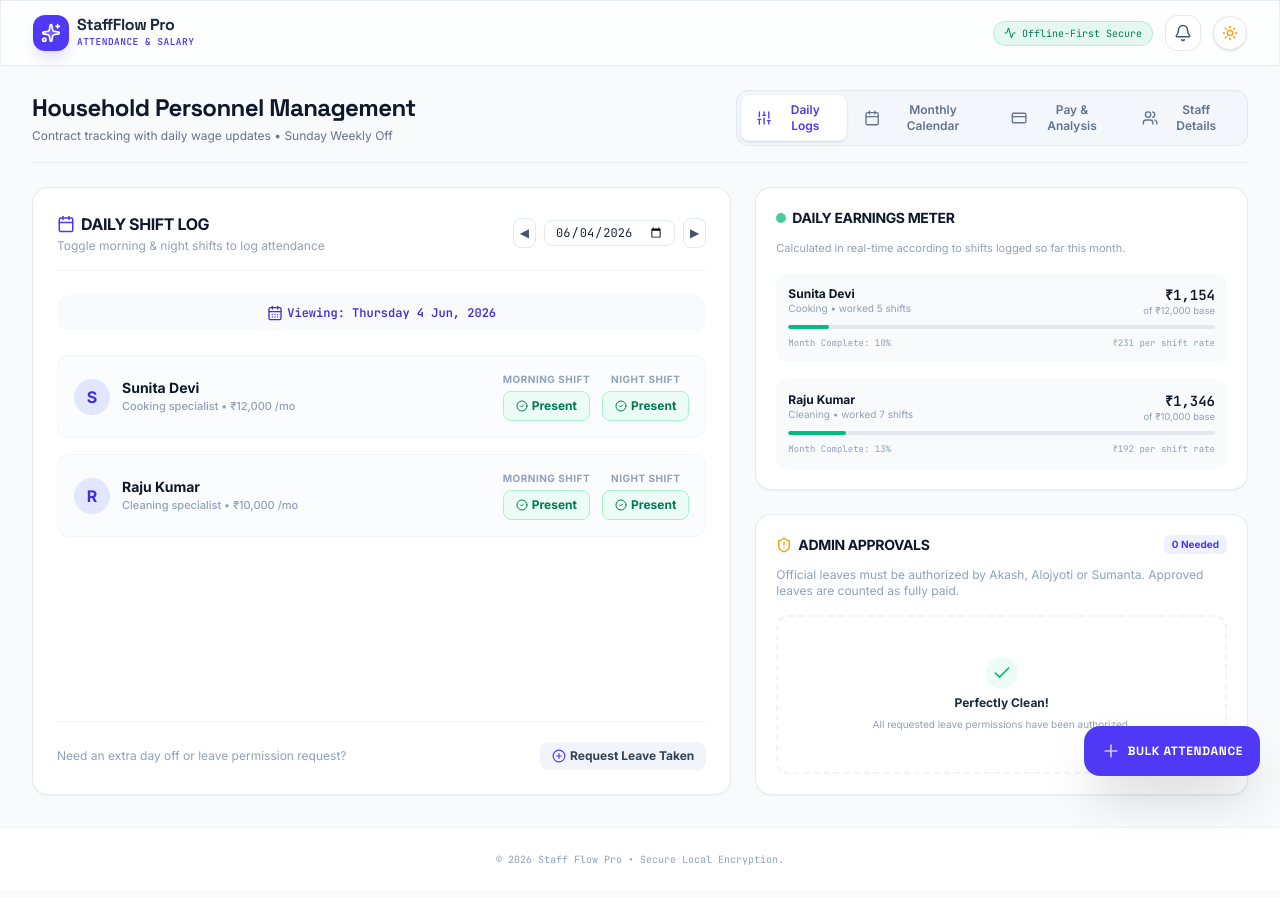
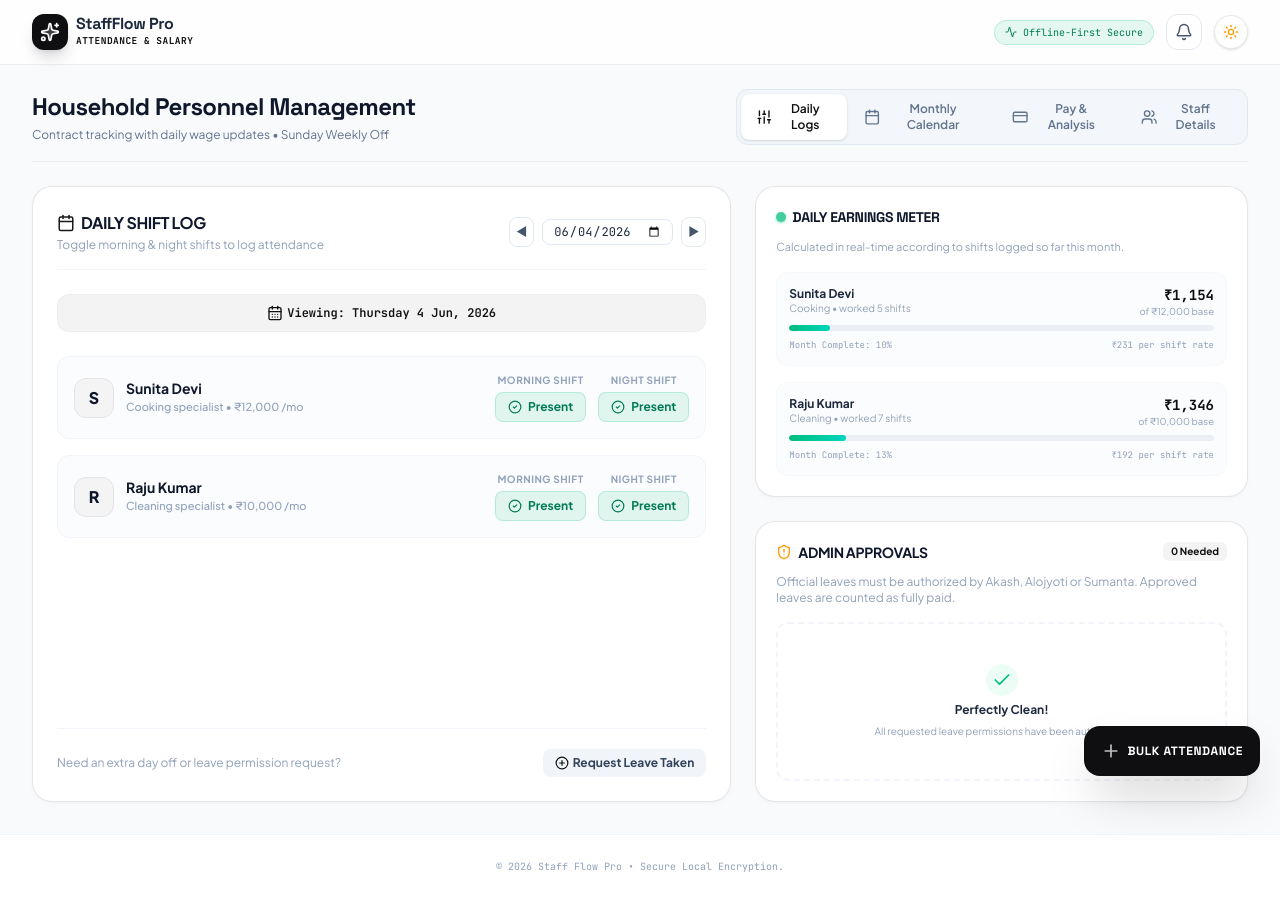
Before and after one commit to Sah-Akash/StaffFlowPro, a React (Vite) app: page / in a window 1280 px wide. Built offline with nearby package versions, Linux system fonts and the light colour scheme.

Commit message:
style: refine visual design and typography
- Update theme to Plus Jakarta Sans font
- Implement monochrome-focused color palette
- Add radial background gradients
- Standardize card styling using sleek-card utility

```diff
--- a/src/App.tsx
+++ b/src/App.tsx
@@ -303,7 +303,7 @@ export default function App() {
                     onDeleteStaff={handleDeleteStaff}
                   />
 
-                  <div className="p-6 bg-white dark:bg-slate-900 border border-slate-200/80 dark:border-slate-800 rounded-2xl shadow-xs">
+                  <div className="p-6 sleek-card">
                     <h3 className="text-sm font-bold text-slate-800 dark:text-slate-105 uppercase tracking-tight mb-4">
                       Roster Backups
                     </h3>
--- a/src/components/HomeLogsPanel.tsx
+++ b/src/components/HomeLogsPanel.tsx
@@ -225,14 +225,14 @@ export default function HomeLogsPanel({
       <div className="grid grid-cols-1 lg:grid-cols-12 gap-6">
 
         {/* Left 7 Columns: Date log, Shifts toggle & Permission Request trigger */}
-        <div className="lg:col-span-7 bg-white dark:bg-slate-900 border border-slate-200/80 dark:border-slate-800 rounded-2xl p-6 shadow-xs flex flex-col justify-between">
+        <div className="lg:col-span-7 sleek-card p-6 flex flex-col justify-between">
           <div className="space-y-6">
 
             {/* Header with quick date selector */}
             <div className="flex flex-col sm:flex-row sm:items-center justify-between gap-4 border-b border-slate-100 dark:border-slate-800 pb-4">
               <div>
                 <h2 className="text-base font-bold text-slate-900 dark:text-slate-100 uppercase tracking-tight flex items-center gap-1.5">
-                  <Calendar className="h-4.5 w-4.5 text-indigo-600" />
+                  <Calendar className="h-4.5 w-4.5 text-indigo-505 text-indigo-500" />
                   Daily Shift Log
                 </h2>
                 <p className="text-xs text-slate-400 mt-0.5">Toggle morning & night shifts to log attendance</p>
@@ -241,7 +241,7 @@ export default function HomeLogsPanel({
               <div className="flex items-center gap-2">
                 <button
                   onClick={() => adjustDateByDays(-1)}
-                  className="p-1.5 rounded-lg border border-slate-200 dark:border-slate-800 hover:bg-slate-50 dark:hover:bg-slate-800 text-slate-600 dark:text-slate-400 text-xs transition"
+                  className="p-1.5 rounded-lg border border-slate-200 dark:border-slate-800 hover:bg-slate-50 dark:hover:bg-slate-800 text-slate-600 dark:text-slate-400 text-xs transition active:scale-95 cursor-pointer"
                 >
                   ◀
                 </button>
@@ -253,11 +253,11 @@ export default function HomeLogsPanel({
                       setSelectedDate(e.target.value);
                     }
                   }}
-                  className="px-2.5 py-1 text-xs border border-slate-200 dark:border-slate-800 bg-white dark:bg-slate-950 text-slate-800 dark:text-slate-200 rounded-lg focus:outline-hidden focus:ring-1 focus:ring-indigo-500 font-mono"
+                  className="px-2.5 py-1 text-xs border border-slate-200 dark:border-slate-800 bg-white dark:bg-slate-950 text-slate-800 dark:text-slate-200 rounded-lg focus:outline-hidden focus:ring-1 focus:ring-indigo-500 font-mono hover:border-indigo-400 dark:hover:border-indigo-500"
                 />
                 <button
                   onClick={() => adjustDateByDays(1)}
-                  className="p-1.5 rounded-lg border border-slate-200 dark:border-slate-800 hover:bg-slate-50 dark:hover:bg-slate-800 text-slate-600 dark:text-slate-400 text-xs transition"
+                  className="p-1.5 rounded-lg border border-slate-200 dark:border-slate-800 hover:bg-slate-50 dark:hover:bg-slate-800 text-slate-600 dark:text-slate-400 text-xs transition active:scale-95 cursor-pointer"
                 >
                   ▶
                 </button>
@@ -265,10 +265,10 @@ export default function HomeLogsPanel({
             </div>
 
             {/* Display active selected date */}
-            <div className="bg-slate-50 dark:bg-slate-950 p-2.5 rounded-xl text-center text-xs font-semibold text-indigo-700 dark:text-indigo-400 font-mono flex items-center justify-center gap-1">
+            <div className="bg-indigo-500/5 dark:bg-indigo-500/10 border border-indigo-200/20 dark:border-indigo-500/20 p-2.5 rounded-xl text-center text-xs font-semibold text-indigo-600 dark:text-indigo-400 font-mono flex items-center justify-center gap-1">
               <CalendarDays className="h-4 w-4" />
               Viewing: {getSelectedDateLabel()}
-              {isSelectedDateSunday() && <span className="ml-2 px-2 py-0.5 bg-rose-100 text-rose-700 dark:bg-rose-950 dark:text-rose-400 rounded-full text-[10px]">Rest Day (Sunday)</span>}
+              {isSelectedDateSunday() && <span className="ml-2 px-2 py-0.5 bg-rose-100 text-rose-700 dark:bg-rose-950 dark:text-rose-450 rounded-full text-[10px]">Rest Day (Sunday)</span>}
             </div>
 
             {/* Toggles Container */}
@@ -287,7 +287,7 @@ export default function HomeLogsPanel({
 
                         {/* Member Details */}
                         <div className="flex items-center gap-3">
-                          <div className="w-9 h-9 rounded-full bg-indigo-100 dark:bg-indigo-950 flex items-center justify-center font-bold text-indigo-700 dark:text-indigo-300">
+                          <div className="w-10 h-10 rounded-xl bg-zinc-100 dark:bg-zinc-800 flex items-center justify-center font-extrabold text-slate-900 dark:text-white border border-zinc-200 dark:border-zinc-700">
                             {member.name.charAt(0)}
                           </div>
                           <div>
@@ -304,20 +304,20 @@ export default function HomeLogsPanel({
                             <span className="text-[10px] uppercase font-bold text-slate-400 tracking-wider">Morning Shift</span>
                             <button
                               onClick={() => toggleShiftValue(member.id, 'morning')}
-                              className={`px-3 py-1.5 rounded-lg text-xs font-bold transition duration-200 cursor-pointer flex items-center gap-1 border ${
+                              className={`px-3 py-1.5 rounded-lg text-xs font-bold transition-all duration-200 cursor-pointer flex items-center gap-1.5 border hover:scale-102 hover:shadow-xs ${
                                 record.morning === 'present'
-                                  ? 'bg-emerald-50 text-emerald-700 border-emerald-200 dark:bg-emerald-950/20 dark:text-emerald-400 dark:border-emerald-900'
+                                  ? 'bg-emerald-500/10 text-emerald-700 border-emerald-500/20 dark:bg-emerald-500/15 dark:text-emerald-300 dark:border-emerald-500/30'
                                   : record.morning === 'leave_approved'
-                                  ? 'bg-sky-50 text-sky-700 border-sky-200 dark:bg-sky-950/20 dark:text-sky-400 dark:border-sky-900'
+                                  ? 'bg-sky-500/10 text-sky-700 border-sky-500/20 dark:bg-sky-500/15 dark:text-sky-305 dark:border-sky-500/30'
                                   : record.morning === 'leave_pending'
-                                  ? 'bg-amber-50 text-amber-700 border-amber-200 dark:bg-amber-950/20 dark:text-amber-400 dark:border-amber-900'
-                                  : 'bg-rose-50 text-rose-700 border-rose-200 dark:bg-rose-955/20 dark:text-rose-400 dark:border-rose-900'
+                                  ? 'bg-amber-505 bg-amber-500/10 text-amber-700 border-amber-500/20 dark:bg-amber-500/15 dark:text-amber-305 dark:border-amber-500/30'
+                                  : 'bg-rose-500/10 text-rose-700 border-rose-500/20 dark:bg-rose-500/15 dark:text-rose-305 dark:border-rose-500/30'
                               }`}
                             >
-                              {record.morning === 'present' && <CheckCircle2 className="h-3 w-3 inline" />}
-                              {record.morning === 'absent' && <XCircle className="h-3 w-3 inline" />}
-                              {record.morning === 'leave_pending' && <Clock className="h-3 w-3 inline animate-pulse" />}
-                              {record.morning === 'leave_approved' && <Award className="h-3 w-3 inline" />}
+                              {record.morning === 'present' && <CheckCircle2 className="h-3.5 w-3.5 text-emerald-505" />}
+                              {record.morning === 'absent' && <XCircle className="h-3.5 w-3.5 text-rose-500" />}
+                              {record.morning === 'leave_pending' && <Clock className="h-3.5 w-3.5 animate-pulse text-amber-505" />}
+                              {record.morning === 'leave_approved' && <Award className="h-3.5 w-3.5 text-sky-505" />}
 
                               <span className="capitalize">
                                 {record.morning === 'leave_pending' ? 'Leave Pending' : record.morning === 'leave_approved' ? 'Paid Leave' : record.morning}
@@ -333,20 +333,20 @@ export default function HomeLogsPanel({
                             <span className="text-[10px] uppercase font-bold text-slate-400 tracking-wider">Night Shift</span>
                             <button
                               onClick={() => toggleShiftValue(member.id, 'night')}
-                              className={`px-3 py-1.5 rounded-lg text-xs font-bold transition duration-200 cursor-pointer flex items-center gap-1 border ${
+                              className={`px-3 py-1.5 rounded-lg text-xs font-bold transition-all duration-200 cursor-pointer flex items-center gap-1.5 border hover:scale-102 hover:shadow-xs ${
                                 record.night === 'present'
-                                  ? 'bg-emerald-50 text-emerald-700 border-emerald-200 dark:bg-emerald-950/20 dark:text-emerald-400 dark:border-emerald-900'
+                                  ? 'bg-emerald-500/10 text-emerald-700 border-emerald-500/20 dark:bg-emerald-500/15 dark:text-emerald-300 dark:border-emerald-500/30'
                                   : record.night === 'leave_approved'
-                                  ? 'bg-sky-50 text-sky-700 border-sky-200 dark:bg-sky-950/20 dark:text-sky-400 dark:border-sky-900'
+                                  ? 'bg-sky-500/10 text-sky-700 border-sky-500/20 dark:bg-sky-500/15 dark:text-sky-305 dark:border-sky-500/30'
                                   : record.night === 'leave_pending'
-                                  ? 'bg-amber-50 text-amber-700 border-amber-200 dark:bg-amber-950/20 dark:text-amber-400 dark:border-amber-900'
-                                  : 'bg-rose-50 text-rose-700 border-rose-200 dark:bg-rose-955/20 dark:text-rose-400 dark:border-rose-900'
+                                  ? 'bg-amber-500/10 text-amber-700 border-amber-500/20 dark:bg-amber-500/15 dark:text-amber-305 dark:border-amber-500/30'
+                                  : 'bg-rose-500/10 text-rose-700 border-rose-500/20 dark:bg-rose-500/15 dark:text-rose-300 dark:border-rose-500/30'
                               }`}
                             >
-                              {record.night === 'present' && <CheckCircle2 className="h-3 w-3 inline" />}
-                              {record.night === 'absent' && <XCircle className="h-3 w-3 inline" />}
-                              {record.night === 'leave_pending' && <Clock className="h-3 w-3 inline animate-pulse" />}
-                              {record.night === 'leave_approved' && <Award className="h-3 w-3 inline" />}
+                              {record.night === 'present' && <CheckCircle2 className="h-3.5 w-3.5 text-emerald-505" />}
+                              {record.night === 'absent' && <XCircle className="h-3.5 w-3.5 text-rose-500" />}
+                              {record.night === 'leave_pending' && <Clock className="h-3.5 w-3.5 animate-pulse text-amber-505" />}
+                              {record.night === 'leave_approved' && <Award className="h-3.5 w-3.5 text-sky-505" />}
 
                               <span className="capitalize">
                                 {record.night === 'leave_pending' ? 'Leave Pending' : record.night === 'leave_approved' ? 'Paid Leave' : record.night}
@@ -460,10 +460,10 @@ export default function HomeLogsPanel({
         <div className="lg:col-span-5 flex flex-col gap-6">
 
           {/* Earnings card: money generated till date on a daily basis */}
-          <div className="bg-white dark:bg-slate-900 border border-slate-200/80 dark:border-slate-800 rounded-2xl p-5 shadow-xs flex flex-col justify-between">
+          <div className="sleek-card p-5 flex flex-col justify-between">
             <div>
-              <h2 className="text-sm font-bold text-slate-900 dark:text-slate-100 uppercase tracking-tight mb-3 flex items-center gap-1.5">
-                <span className="w-2.5 h-2.5 rounded-full bg-emerald-500 inline-block animate-pulse"></span>
+              <h2 className="text-sm font-bold text-slate-900 dark:text-slate-100 uppercase tracking-tight mb-3 flex items-center gap-1.5 font-display">
+                <span className="w-2.5 h-2.5 rounded-full bg-emerald-500 inline-block animate-pulse shadow-sm shadow-emerald-500/50"></span>
                 Daily Earnings Meter
               </h2>
               <p className="text-[11px] text-slate-400 mb-4">Calculated in real-time according to shifts logged so far this month.</p>
@@ -478,22 +478,22 @@ export default function HomeLogsPanel({
                     : 100;
 
                   return (
-                    <div key={member.id} className="p-3 bg-slate-50 dark:bg-slate-950 rounded-xl space-y-2">
-                      <div className="flex justify-between items-center text-xs">
+                    <div key={member.id} className="p-3 bg-slate-50/55 dark:bg-slate-950/25 border border-slate-100/50 dark:border-slate-950/50 rounded-xl space-y-2">
+                       <div className="flex justify-between items-center text-xs">
                         <div>
-                          <p className="font-bold text-slate-850 dark:text-slate-200">{member.name}</p>
+                          <p className="font-bold text-slate-800 dark:text-slate-205">{member.name}</p>
                           <p className="text-[10px] text-slate-400">{member.role} • worked {stat.presentShifts} shifts</p>
                         </div>
                         <div className="text-right">
-                          <p className="font-bold text-indigo-650 dark:text-indigo-400 text-sm font-mono">{formatCurrency(stat.salaryEarned)}</p>
+                          <p className="font-bold text-indigo-600 dark:text-indigo-400 text-sm font-mono">{formatCurrency(stat.salaryEarned)}</p>
                           <p className="text-[9.5px] text-slate-400">of {formatCurrency(member.monthlySalary)} base</p>
                         </div>
                       </div>
 
                       {/* Progress Bar representation */}
-                      <div className="w-full bg-slate-200 dark:bg-slate-800 h-1 rounded-full overflow-hidden">
+                      <div className="w-full bg-slate-200/60 dark:bg-slate-800 h-1.5 rounded-full overflow-hidden">
                         <div
-                          className="bg-emerald-500 h-full rounded-full transition-all duration-300"
+                          className="bg-gradient-to-r from-emerald-500 to-teal-400 h-full rounded-full transition-all duration-300"
                           style={{ width: `${Math.min(100, percentOfSalary)}%` }}
                         ></div>
                       </div>
@@ -509,7 +509,7 @@ export default function HomeLogsPanel({
           </div>
 
           {/* Admin Permission-Leave Review Approval Queue Widget */}
-          <div className="bg-white dark:bg-slate-900 border border-slate-200/80 dark:border-slate-800 rounded-2xl p-5 shadow-xs flex-1 flex flex-col justify-between">
+          <div className="sleek-card p-5 flex-1 flex flex-col justify-between">
             <div>
               <div className="flex items-center justify-between mb-3">
                 <h2 className="text-sm font-bold text-slate-900 dark:text-slate-100 uppercase tracking-tight flex items-center gap-1.5 label-admin-approvals">
--- a/src/components/NotificationsPanel.tsx
+++ b/src/components/NotificationsPanel.tsx
@@ -137,7 +137,7 @@ export default function NotificationsPanel({
                 </div>
               ) : (
                 notifications.map(notif => {
-                  let iconBg = 'bg-blue-50 text-blue-500 dark:bg-blue-900/20 dark:text-blue-400';
+                  let iconBg = 'bg-indigo-50 text-indigo-600 dark:bg-indigo-950/20 dark:text-indigo-400';
                   let icon = <Sparkles className="h-4 w-4" />;
 
                   if (notif.type === 'warning') {
--- a/src/components/StaffCalendarView.tsx
+++ b/src/components/StaffCalendarView.tsx
@@ -82,7 +82,7 @@ export default function StaffCalendarView({
     <div className="space-y-6">
 
       {/* Selection Control Panel */}
-      <div className="p-5 bg-white dark:bg-slate-900 border border-slate-200/80 dark:border-slate-800 rounded-2xl shadow-xs">
+      <div className="p-5 sleek-card">
         <div className="flex flex-col md:flex-row md:items-center justify-between gap-5">
 
           <div className="space-y-1">
@@ -141,7 +141,7 @@ export default function StaffCalendarView({
         <div className="grid grid-cols-1 lg:grid-cols-4 gap-6">
 
           {/* Calendar Month Grid */}
-          <div className="lg:col-span-3 bg-white dark:bg-slate-900 border border-slate-200/80 dark:border-slate-800 rounded-2xl p-6 shadow-xs">
+          <div className="lg:col-span-3 sleek-card p-6">
 
             {/* Grid Header */}
             <div className="grid grid-cols-7 gap-1 text-center border-b border-slate-100 dark:border-slate-800 pb-3 mb-2">
@@ -263,7 +263,7 @@ export default function StaffCalendarView({
           </div>
 
           {/* Right Summary Sidebar Info Panel */}
-          <div className="bg-white dark:bg-slate-900 border border-slate-200/80 dark:border-slate-800 rounded-2xl p-5 shadow-xs flex flex-col justify-between">
+          <div className="sleek-card p-5 flex flex-col justify-between">
             <div className="space-y-6">
 
               <div className="border-b border-slate-100 dark:border-slate-800 pb-3">
--- a/src/components/StaffInputView.tsx
+++ b/src/components/StaffInputView.tsx
@@ -116,7 +116,7 @@ export default function StaffInputView({
       <div className="grid grid-cols-1 lg:grid-cols-12 gap-6">
 
         {/* Left Column (5/12): Add New Staff Form */}
-        <div className="lg:col-span-5 bg-white dark:bg-slate-900 border border-slate-200/80 dark:border-slate-800 rounded-2xl p-6 shadow-xs h-fit">
+        <div className="lg:col-span-5 sleek-card p-6 h-fit">
           <div className="space-y-4 mb-5">
             <h2 className="text-base font-bold text-slate-900 dark:text-slate-100 uppercase tracking-tight flex items-center gap-1.5">
               <UserPlus className="h-4.5 w-4.5 text-indigo-600" />
@@ -192,7 +192,7 @@ export default function StaffInputView({
         </div>
 
         {/* Right Column (7/12): Current Staff Profiles Audit List */}
-        <div className="lg:col-span-7 bg-white dark:bg-slate-900 border border-slate-200/80 dark:border-slate-800 rounded-2xl p-6 shadow-xs flex flex-col justify-between">
+        <div className="lg:col-span-7 sleek-card p-6 flex flex-col justify-between">
           <div className="space-y-4">
 
             <div className="border-b border-slate-100 dark:border-slate-800 pb-4">
--- a/src/index.css
+++ b/src/index.css
@@ -1,22 +1,42 @@
-@import url('https://fonts.googleapis.com/css2?family=Inter:ital,wght@0,300..900;1,300..900&family=Space+Grotesk:wght@400;500;600;700&family=JetBrains+Mono:wght@400;500;600&display=swap');
+@import url('https://fonts.googleapis.com/css2?family=Plus+Jakarta+Sans:ital,wght@0,300..850;1,300..850&family=Space+Grotesk:wght@400;500;600;700&family=JetBrains+Mono:wght@400;505;600;700&display=swap');
 @import "tailwindcss";
 
 @theme {
-  --font-sans: "Inter", ui-sans-serif, system-ui, sans-serif;
+  --font-sans: "Plus Jakarta Sans", "Inter", ui-sans-serif, system-ui, sans-serif;
   --font-display: "Space Grotesk", sans-serif;
   --font-mono: "JetBrains Mono", ui-monospace, SFMono-Regular, monospace;
+
+  /* Dynamically map indigo to an ultra-modern, high-end Black & White (Monochrome) palette */
+  --color-indigo-50: #f4f4f5;   /* zinc-100 */
+  --color-indigo-100: #e4e4e7;  /* zinc-200 */
+  --color-indigo-200: #d4d4d8;  /* zinc-300 */
+  --color-indigo-300: #a1a1aa;  /* zinc-405 */
+  --color-indigo-400: #71717a;  /* zinc-500 */
+  --color-indigo-500: #18181b;  /* zinc-900 (Bold Primary action) */
+  --color-indigo-600: #0f0f11;  /* Rich obsidian black */
+  --color-indigo-700: #000000;  /* Pure black */
+  --color-indigo-800: #000000;
+  --color-indigo-850: #18181b;
+  --color-indigo-900: #27272a;  /* deep charcoal */
+  --color-indigo-950: #09090b;  /* pitch black */
 }
 
-/* Base style setups */
+/* Base style setups with premium non-blue light and dark modes */
 body {
-  background-color: #F8FAFC;
+  background-color: #fafafa; /* Modern flat off-white */
+  background-image: radial-gradient(at 0% 0%, rgba(24, 24, 27, 0.02) 0px, transparent 60%),
+                    radial-gradient(at 100% 100%, rgba(24, 24, 27, 0.01) 0px, transparent 60%);
+  background-attachment: fixed;
 }
 
 .dark body {
-  background-color: #020617;
+  background-color: #09090b; /* Sophisticated pitch black */
+  background-image: radial-gradient(at 0% 0%, rgba(255, 255, 255, 0.015) 0px, transparent 70%),
+                    radial-gradient(at 100% 100%, rgba(255, 255, 255, 0.01) 0px, transparent 70%);
+  background-attachment: fixed;
 }
 
-/* Custom scrollbar to look sleek like Apple/Linear */
+/* Scrollbars - refined modern style */
 ::-webkit-scrollbar {
   width: 6px;
   height: 6px;
@@ -25,51 +45,75 @@ body {
   background: transparent;
 }
 ::-webkit-scrollbar-thumb {
-  background: rgba(148, 163, 184, 0.2);
+  background: rgba(148, 163, 184, 0.25);
   border-radius: 9999px;
+  border: 1px solid transparent;
 }
 ::-webkit-scrollbar-thumb:hover {
-  background: rgba(148, 163, 184, 0.4);
+  background: rgba(148, 163, 184, 0.45);
 }
 
-/* Custom glass panel and sleek container utilities */
+.dark ::-webkit-scrollbar-thumb {
+  background: rgba(71, 85, 105, 0.4);
+}
+.dark ::-webkit-scrollbar-thumb:hover {
+  background: rgba(71, 85, 105, 0.6);
+}
+
+/* Translucent Header & Sticky Navigation Elements */
 .glass-panel {
-  background: rgba(255, 255, 255, 0.75);
-  backdrop-filter: blur(16px);
-  -webkit-backdrop-filter: blur(16px);
-  border: 1px solid rgba(226, 232, 240, 0.8);
+  background: rgba(255, 255, 255, 0.78);
+  backdrop-filter: blur(18px);
+  -webkit-backdrop-filter: blur(18px);
+  border-bottom: 1px solid rgba(226, 232, 240, 0.7);
 }
 
 .dark .glass-panel {
-  background: rgba(15, 23, 42, 0.8);
-  backdrop-filter: blur(16px);
-  -webkit-backdrop-filter: blur(16px);
-  border: 1px solid rgba(30, 41, 59, 0.5);
+  background: rgba(13, 14, 18, 0.85);
+  backdrop-filter: blur(18px);
+  -webkit-backdrop-filter: blur(18px);
+  border-bottom: 1px solid rgba(255, 255, 255, 0.07);
 }
 
+/* Rich Card Styling with subtle depth gradients */
 .sleek-card {
-  background-color: #ffffff;
-  border: 1px solid #e2e8f0;
-  box-shadow: 0 1px 3px 0 rgba(0, 0, 0, 0.05), 0 1px 2px -1px rgba(0, 0, 0, 0.05);
-  border-radius: 1rem;
-  transition: all 0.2s cubic-bezier(0.4, 0, 0.2, 1);
+  background: #ffffff;
+  border: 1px solid rgba(228, 228, 231, 0.9);
+  box-shadow: 0 1px 3px 0 rgba(0, 0, 0, 0.01),
+              0 2px 10px -2px rgba(24, 24, 27, 0.03);
+  border-radius: 1.25rem;
+  transition: all 0.25s cubic-bezier(0.16, 1, 0.3, 1);
 }
 
 .dark .sleek-card {
-  background-color: #0f172a;
-  border: 1px solid #1e293b;
-  box-shadow: none;
+  background: #111113; /* Elegant deep charcoal container */
+  border: 1px solid rgba(255, 255, 255, 0.06);
+  box-shadow: 0 4px 20px -8px rgba(0, 0, 0, 0.65),
+              inset 0 1px 1px 0 rgba(255, 255, 255, 0.02);
 }
 
 .sleek-card:hover {
-  box-shadow: 0 4px 6px -1px rgba(0, 0, 0, 0.05), 0 2px 4px -2px rgba(0, 0, 0, 0.05);
-  transform: translateY(-1px);
+  box-shadow: 0 10px 25px -12px rgba(24, 24, 27, 0.08);
+  border-color: rgba(24, 24, 27, 0.25);
+  transform: translateY(-2px);
 }
 
-/* Print utility for clean report generation */
+.dark .sleek-card:hover {
+  border-color: rgba(255, 255, 255, 0.18);
+  box-shadow: 0 12px 30px -15px rgba(0, 0, 0, 0.85),
+              inset 0 1px 1px 0 rgba(255, 255, 255, 0.05);
+}
+
+/* Modern inputs and controls transitions */
+input, select, textarea {
+  transition: all 0.2s ease-in-out;
+}
+
+/* Print Configuration */
 @media print {
   body {
     background: white !important;
+    background-image: none !important;
     color: black !important;
   }
   .no-print {
@@ -82,5 +126,6 @@ body {
     border: 1px solid #cbd5e1 !important;
     box-shadow: none !important;
     page-break-inside: avoid;
+    border-radius: 8px !important;
   }
 }
```
Also changed, not shown: src/components/DashboardCards.tsx (+11 -11 lines), src/components/MonthlyReportView.tsx (+4 -4 lines).
